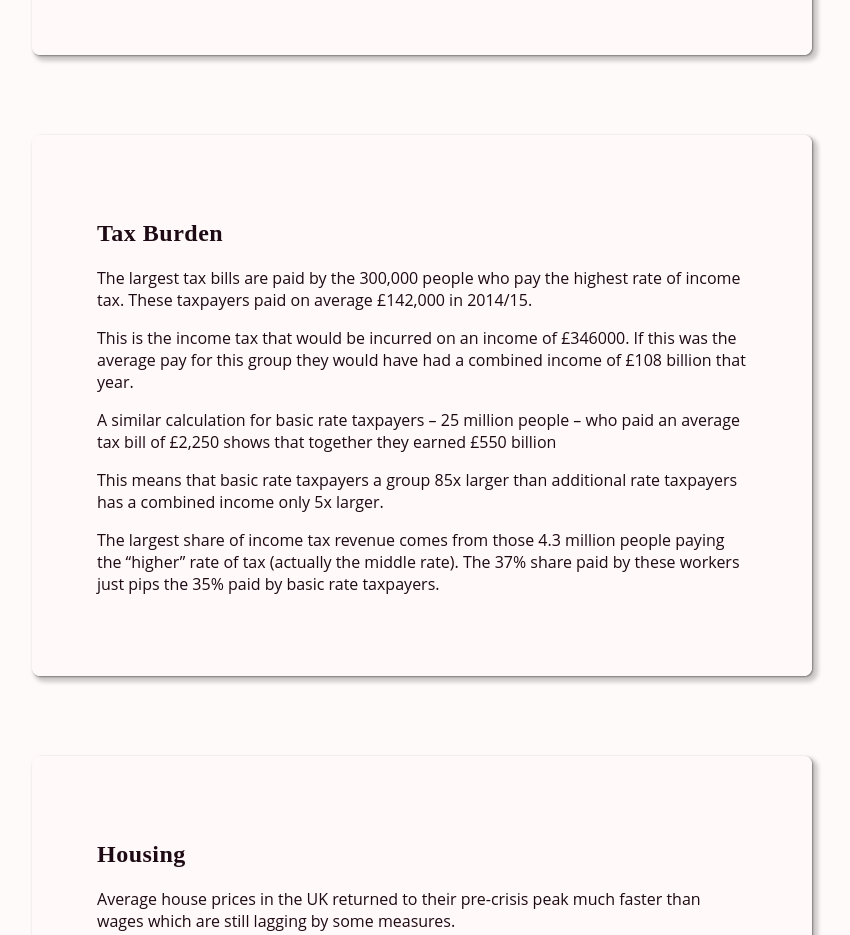
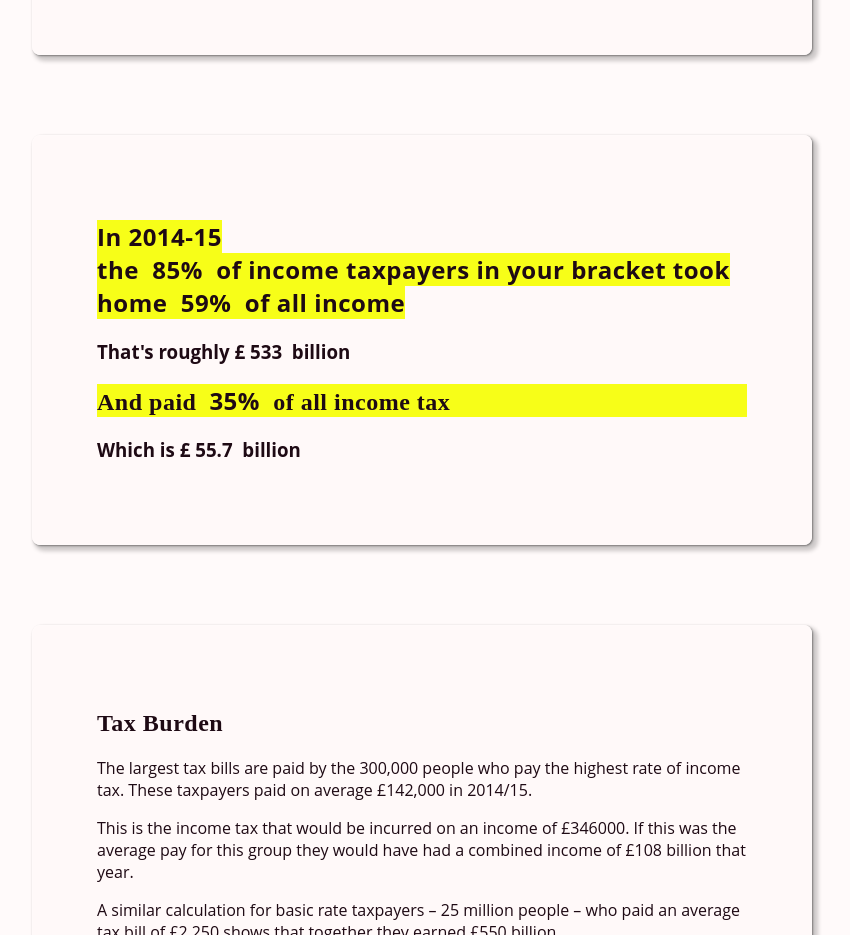
Before and after one commit to joescottdave/salary-me, a Vue app: page /main in a window 1280 px wide. Shown: the part 1460-2395 px from the top of the page, without its empty margins (218-1068 px from the left). Built offline with nearby package versions, Linux system fonts and the light colour scheme.

Commit message:
Add Taxes component to the main view

```diff
--- a/src/views/Main.vue
+++ b/src/views/Main.vue
@@ -2,7 +2,7 @@
   <main class="">
     <div className="Infograph">
       <section>
-        <Welcome name="{this.props.userInfo.userName}" />
+        <!-- TODO <Welcome name="{this.props.userInfo.userName}" /> -->
       </section>
 
       <section id="income-and-taxes">
@@ -54,7 +54,7 @@
           </a>
         </div>
         <Incomes />
-        <!-- TODO Taxes Component -->
+        <Taxes />
         <div class="c-content-card">
           <h2>Tax Burden</h2>
           <p>
@@ -149,12 +149,14 @@
 import ControlCentre from '@/components/ControlCentre.vue'
 import Incomes from '@/components/Incomes.vue'
 import Paycheques from '@/components/Paycheques.vue'
+import Taxes from '@/components/Taxes.vue'
 
 export default {
   components: {
     ControlCentre,
     Incomes,
-    Paycheques
+    Paycheques,
+    Taxes
   }
 }
 </script>
```
